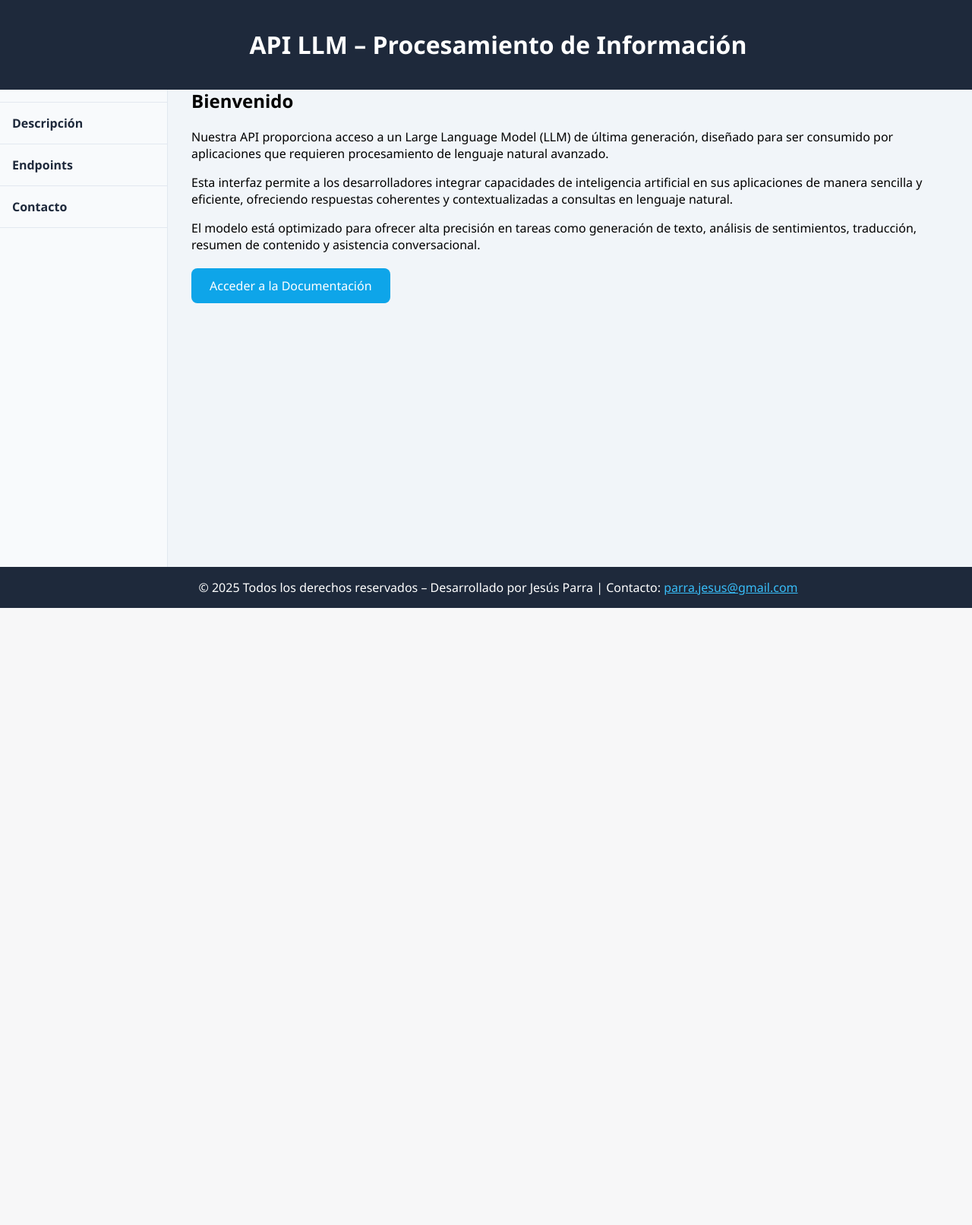
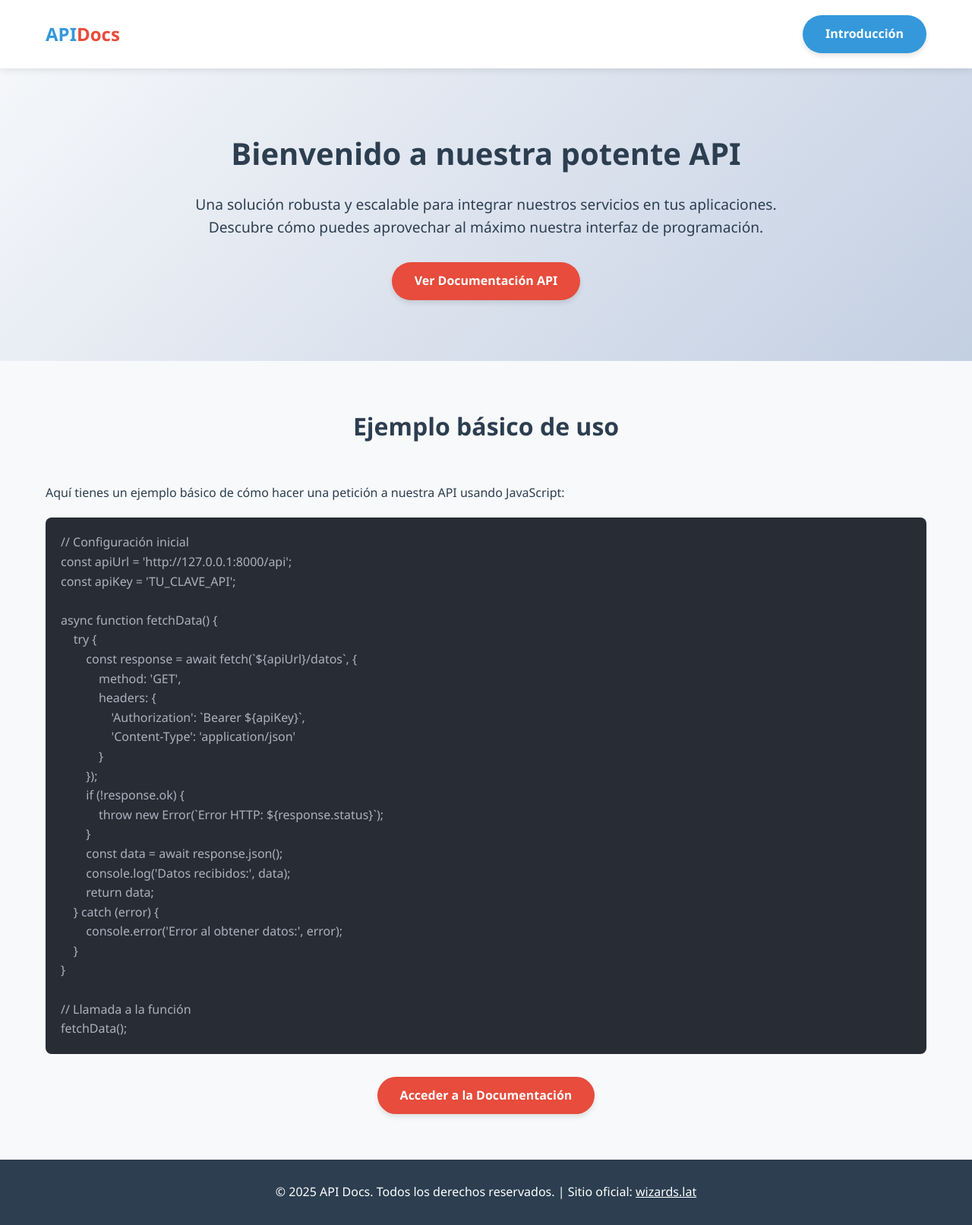
Before and after one commit to jhparra777/thinkAPI, a FastAPI app: page / in a window 1280 px wide. Shown: the whole page at 76% size. Before the commit the page ends 800 px from the top, so only its background shows below. Run offline with FastAPI, Linux system fonts and the light colour scheme.

Commit message:
mejorando pagina html

```diff
--- a/templates/inicio.html
+++ b/templates/inicio.html
@@ -1,143 +1,305 @@
 <!DOCTYPE html>
 <html lang="es">
 <head>
-    <meta charset="UTF-8">
-    <meta name="viewport" content="width=device-width, initial-scale=1.0">
-    <title>Documentación de la API LLM</title>
+  <meta charset="UTF-8" />
+  <meta name="viewport" content="width=device-width, initial-scale=1.0"/>
+  <title>Introducción a nuestra API</title>
   <style>
+        :root {
+            --primary-color: #3498db;
+            --secondary-color: #2c3e50;
+            --accent-color: #e74c3c;
+            --light-color: #ecf0f1;
+            --dark-color: #2c3e50;
+            --success-color: #2ecc71;
+        }
+
+        * {
+            margin: 0;
+            padding: 0;
+            box-sizing: border-box;
+            font-family: 'Segoe UI', Tahoma, Geneva, Verdana, sans-serif;
+        }
+
         body {
-            font-family: 'Segoe UI', Tahoma, Geneva, Verdana, sans-serif;
-            margin: 0;
-            display: flex;
-            min-height: 100vh;
+            background-color: #f5f7fa;
+            color: var(--dark-color);
+            line-height: 1.6;
+        }
+
+        .container {
+            max-width: 1200px;
+            margin: 0 auto;
+            padding: 0 20px;
         }
 
         header {
-            background-color: #1e293b;
-            color: white;
-            padding: 1rem;
-            text-align: center;
-            width: 100%;
-            position: fixed;
+            background-color: white;
+            box-shadow: 0 2px 10px rgba(0, 0, 0, 0.1);
+            padding: 20px 0;
+            position: sticky;
             top: 0;
-            z-index: 1000;
+            z-index: 100;
         }
 
-        nav {
-            width: 220px;
-            background-color: #f8fafc;
-            padding-top: 4rem;
-            position: fixed;
-            top: 0;
-            bottom: 0;
-            border-right: 1px solid #e2e8f0;
+        .header-content {
+            display: flex;
+            justify-content: space-between;
+            align-items: center;
         }
 
-        nav ul {
-            list-style: none;
-            padding: 0;
-        }
-
-        nav ul li {
-            padding: 1rem;
-            border-bottom: 1px solid #e2e8f0;
-        }
-
-        nav ul li a {
-            text-decoration: none;
-            color: #1e293b;
-            font-weight: bold;
-        }
-
-        main {
-            margin-left: 220px;
-            padding: 6rem 2rem 2rem;
-            flex-grow: 1;
-            background-color: #f1f5f9;
-        }
-
-        .button-container {
-            margin-top: 2rem;
-        }
-
-        .docs-button {
-            padding: 0.75rem 1.5rem;
-            font-size: 1rem;
-            background-color: #0ea5e9;
-            color: white;
-            border: none;
-            border-radius: 0.5rem;
-            cursor: pointer;
+        .logo {
+            font-size: 24px;
+            font-weight: 700;
+            color: var(--primary-color);
             text-decoration: none;
         }
 
+        .hero {
+            padding: 80px 0;
+            text-align: center;
+            background: linear-gradient(135deg, #f5f7fa 0%, #c3cfe2 100%);
+        }
+
+        .hero h1 {
+            font-size: 2.5rem;
+            margin-bottom: 20px;
+            color: var(--secondary-color);
+        }
+
+        .hero p {
+            font-size: 1.2rem;
+            max-width: 800px;
+            margin: 0 auto 30px;
+            color: var(--dark-color);
+        }
+
+        .btn {
+            display: inline-block;
+            background-color: var(--primary-color);
+            color: white;
+            padding: 12px 30px;
+            border-radius: 30px;
+            text-decoration: none;
+            font-weight: 600;
+            transition: all 0.3s ease;
+            border: none;
+            cursor: pointer;
+            font-size: 1rem;
+            box-shadow: 0 4px 6px rgba(0, 0, 0, 0.1);
+        }
+
+        .btn:hover {
+            background-color: #2980b9;
+            transform: translateY(-2px);
+            box-shadow: 0 6px 8px rgba(0, 0, 0, 0.15);
+        }
+
+        .btn-docs {
+            background-color: var(--accent-color);
+        }
+
+        .btn-docs:hover {
+            background-color: #c0392b;
+        }
+
+        .content-section {
+            padding: 60px 0;
+        }
+
+        .section-title {
+            text-align: center;
+            margin-bottom: 50px;
+            font-size: 2rem;
+            color: var(--secondary-color);
+        }
+
+        .features {
+            display: grid;
+            grid-template-columns: repeat(auto-fit, minmax(300px, 1fr));
+            gap: 30px;
+        }
+
+        .feature-card {
+            background-color: white;
+            border-radius: 10px;
+            padding: 30px;
+            box-shadow: 0 5px 15px rgba(0, 0, 0, 0.05);
+            transition: transform 0.3s ease, box-shadow 0.3s ease;
+        }
+
+        .feature-card:hover {
+            transform: translateY(-5px);
+            box-shadow: 0 10px 25px rgba(0, 0, 0, 0.1);
+        }
+
+        .feature-icon {
+            font-size: 2.5rem;
+            color: var(--primary-color);
+            margin-bottom: 20px;
+        }
+
+        .feature-title {
+            font-size: 1.5rem;
+            margin-bottom: 15px;
+            color: var(--secondary-color);
+        }
+
+        .code-example {
+            background-color: #282c34;
+            color: #abb2bf;
+            padding: 20px;
+            border-radius: 8px;
+            font-family: 'Courier New', Courier, monospace;
+            margin: 20px 0;
+            overflow-x: auto;
+        }
+
+        .code-example pre {
+            margin: 0;
+        }
+
+        .token.punctuation {
+            color: #abb2bf;
+        }
+
+        .token.keyword {
+            color: #c678dd;
+        }
+
+        .token.string {
+            color: #98c379;
+        }
+
+        .token.function {
+            color: #61afef;
+        }
+
         footer {
-            background-color: #1e293b;
+            background-color: var(--secondary-color);
             color: white;
+            padding: 30px 0;
             text-align: center;
-            padding: 1rem;
-            position: fixed;
-            bottom: 0;
-            width: 100%;
+        }
+
+        .footer-content {
+            display: flex;
+            justify-content: space-between;
+            flex-wrap: wrap;
+        }
+
+        .footer-section {
+            flex: 1;
+            min-width: 250px;
+            margin-bottom: 20px;
+        }
+
+        .footer-section h3 {
+            margin-bottom: 20px;
+            font-size: 1.2rem;
+        }
+
+        .footer-section p, .footer-section a {
+            color: #bdc3c7;
+            margin-bottom: 10px;
+            display: block;
+            text-decoration: none;
+        }
+
+        .footer-section a:hover {
+            color: white;
+        }
+
+        .copyright {
+            margin-top: 30px;
+            padding-top: 20px;
+            border-top: 1px solid rgba(255, 255, 255, 0.1);
         }
 
         @media (max-width: 768px) {
-            nav {
-                display: none;
+            .hero h1 {
+                font-size: 2rem;
             }
-            main {
-                margin-left: 0;
+
+            .hero p {
+                font-size: 1rem;
+            }
+
+            .section-title {
+                font-size: 1.5rem;
             }
         }
     </style>
 </head>
 <body>
   <header>
-        <h1>API LLM – Procesamiento de Información</h1>
+    <div class="container header-content">
+      <a href="#" class="logo">API<span style="color: var(--accent-color);">Docs</span></a>
+      <nav>
+        <a href="#introduccion" class="btn">Introducción</a>
+      </nav>
+    </div>
   </header>
 
-    <nav>
-        <ul>
-            <li><a href="#">Inicio</a></li>
-            <li><a href="#">Descripción</a></li>
-            <li><a href="#">Endpoints</a></li>
-            <li><a href="#">Contacto</a></li>
-        </ul>
-    </nav>
-
-    <main>
-        <section>
-            <h2>Bienvenido</h2>
-            	<p>
-                    Nuestra API proporciona acceso a un Large Language Model (LLM) de última generación,
-                    diseñado para ser consumido por aplicaciones que requieren procesamiento de lenguaje natural avanzado.
-                </p>
-                <p>
-                    Esta interfaz permite a los desarrolladores integrar capacidades de inteligencia artificial
-                    en sus aplicaciones de manera sencilla y eficiente, ofreciendo respuestas coherentes y
-                    contextualizadas a consultas en lenguaje natural.
-                </p>
-                <p>
-                    El modelo está optimizado para ofrecer alta precisión en tareas como generación de texto,
-                    análisis de sentimientos, traducción, resumen de contenido y asistencia conversacional.
-                </p>
-
-            <div class="button-container">
-		 <a id="docs-link" class="docs-button">Acceder a la Documentación</a>
+  <section class="hero">
+    <div class="container">
+      <h1>Bienvenido a nuestra potente API</h1>
+      <p>Una solución robusta y escalable para integrar nuestros servicios en tus aplicaciones. Descubre cómo puedes aprovechar al máximo nuestra interfaz de programación.</p>
+      <!-- Aquí se usa el botón dinámico con ID -->
+      <a id="docs-link" class="btn btn-docs">Ver Documentación API</a>
     </div>
   </section>
-    </main>
+
+  <section class="content-section" style="background-color: #f8f9fa;">
+    <div class="container">
+      <h2 class="section-title">Ejemplo básico de uso</h2>
+      <p>Aquí tienes un ejemplo básico de cómo hacer una petición a nuestra API usando JavaScript:</p>
+      <div class="code-example">
+        <pre><code>// Configuración inicial
+const apiUrl = 'http://127.0.0.1:8000/api';
+const apiKey = 'TU_CLAVE_API';
+
+async function fetchData() {
+    try {
+        const response = await fetch(`${apiUrl}/datos`, {
+            method: 'GET',
+            headers: {
+                'Authorization': `Bearer ${apiKey}`,
+                'Content-Type': 'application/json'
+            }
+        });
+        if (!response.ok) {
+            throw new Error(`Error HTTP: ${response.status}`);
+        }
+        const data = await response.json();
+        console.log('Datos recibidos:', data);
+        return data;
+    } catch (error) {
+        console.error('Error al obtener datos:', error);
+    }
+}
+
+// Llamada a la función
+fetchData();</code></pre>
+      </div>
+
+      <p style="text-align: center; margin-top: 30px;">
+        <a id="docs-link-2" class="btn btn-docs">Acceder a la Documentación</a>
+      </p>
+    </div>
+  </section>
 
   <footer>
-        © 2025 Todos los derechos reservados – Desarrollado por Jesús Parra | Contacto: <a href="mailto:parra.jesus@gmail.com" style="color: #38bdf8;">parra.jesus@gmail.com</a>
+    <p>&copy; 2025 API Docs. Todos los derechos reservados. | Sitio oficial: <a href="https://wizards.lat/" target="_blank" style="color: white;">wizards.lat</a> </p>
   </footer>
 
   <script>
-        // Obtiene la URL base (ej: "https://tusitio.onrender.com")
-        const baseUrl = window.location.origin;
-        // const baseUrl = "http://127.0.0.1:8000";
-        // Actualiza el enlace
+    // Define la URL base (puedes usar window.location.origin si está en producción)
+    const baseUrl = "http://127.0.0.1:8000";
+
+    // Apunta ambos botones al endpoint /docs
     document.getElementById("docs-link").href = `${baseUrl}/docs`;
+    document.getElementById("docs-link-2").href = `${baseUrl}/docs`;
   </script>
 </body>
 </html>
```
Lines whose indentation alone changed are shown as unchanged.
